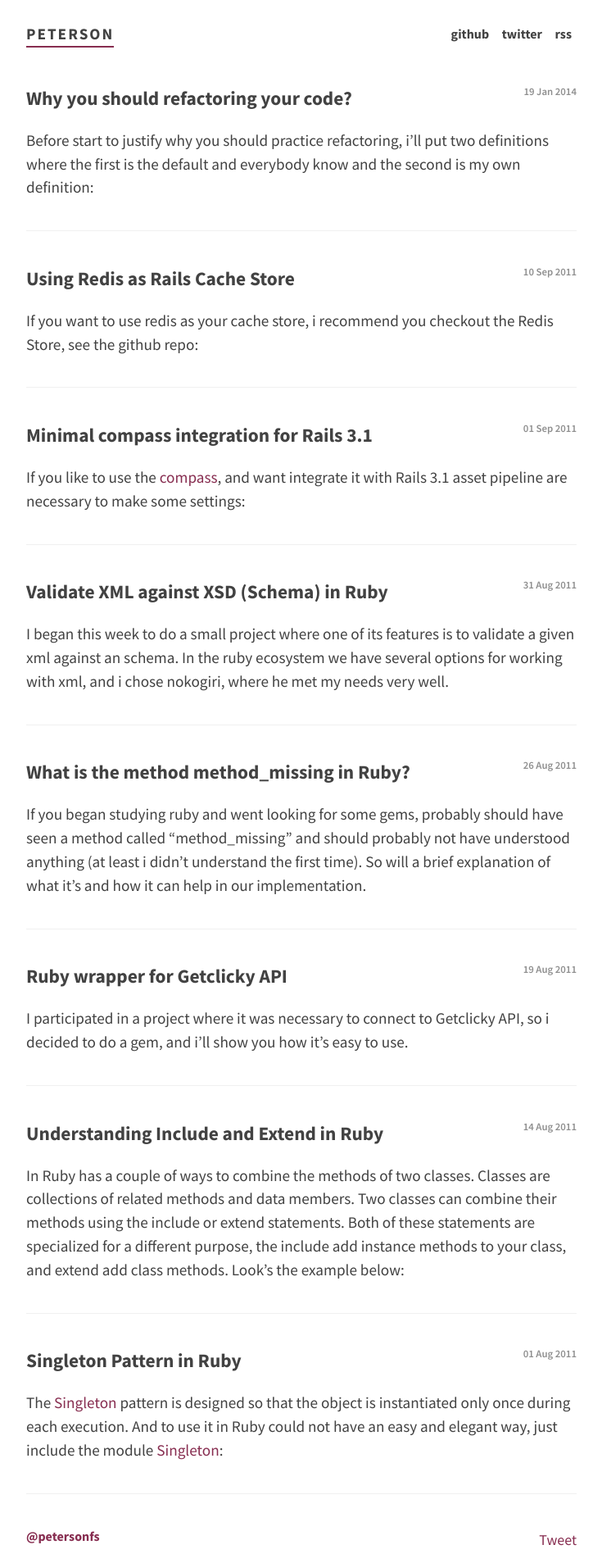
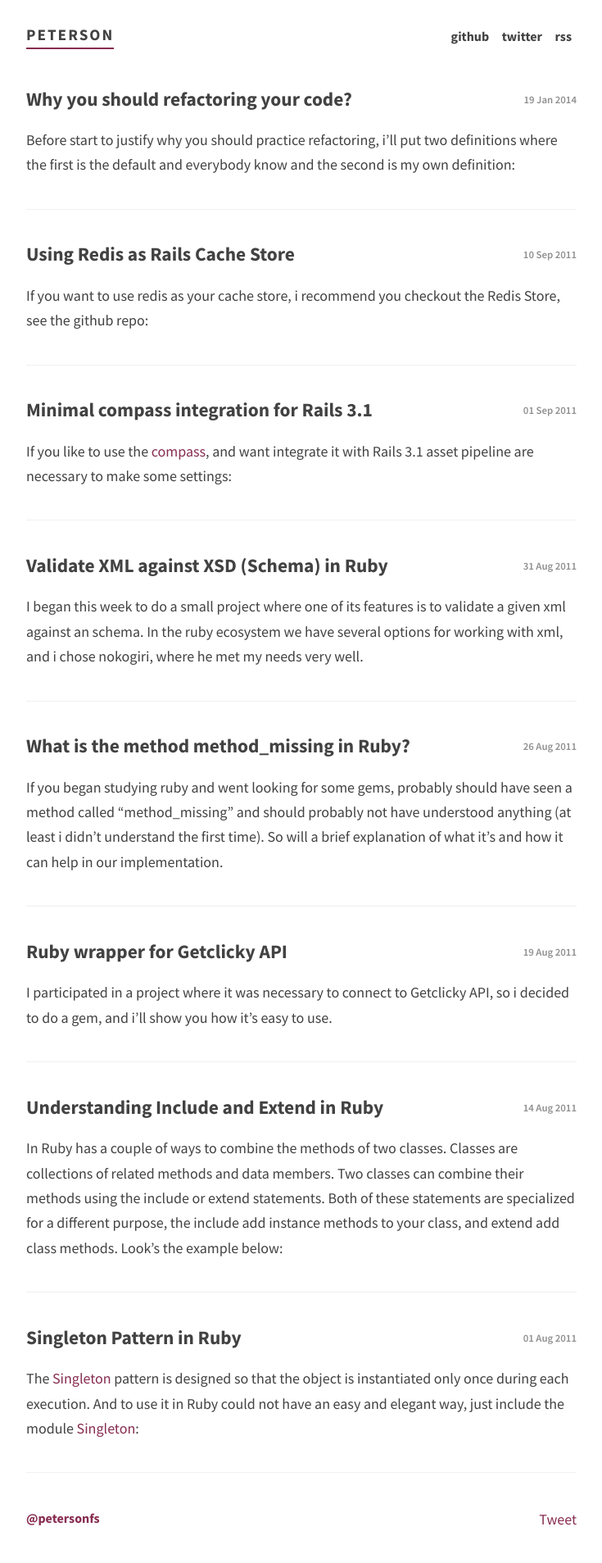
Before and after one commit to petersonfs/petersonfs.github.io, a Jekyll site: the page built from index.html, in a window 1280 px wide. Shown: the whole page at 82% size, without its empty margins (272-1007 px from the left). Built offline with Jekyll 4.4.1, drawn with Linux system fonts in a browser that asks for light colours; nearby versions of some CDN libraries; comment, search, counter and statistics services are not loaded.

Commit message:
update font space

```diff
--- a/css/main.scss
+++ b/css/main.scss
@@ -20,7 +20,8 @@ body {
   font-family: "Source Sans Pro", "Helvetica Neue", Helvetica, Arial, sans-serif;
   font-size: 18px;
   font-weight: 400;
-  line-height: 1.5;
+  line-height: 1.9rem;
+  min-height: 1.9rem;
   word-wrap: break-word;
   color: $base-color;
   -webkit-font-smoothing: antialiased;
@@ -30,7 +31,6 @@ body {
 .container {
   width: 100%;
   max-width: 42rem;
-  min-height: 300px;
   margin: 0 auto;
 }
 
@@ -41,7 +41,6 @@ h4 { font-size: 1rem;   }
 
 p {
   margin: 0 0 1.25rem;
-  font-size: 1.2rem;
 
   + h1,
 	+ h2,
```
